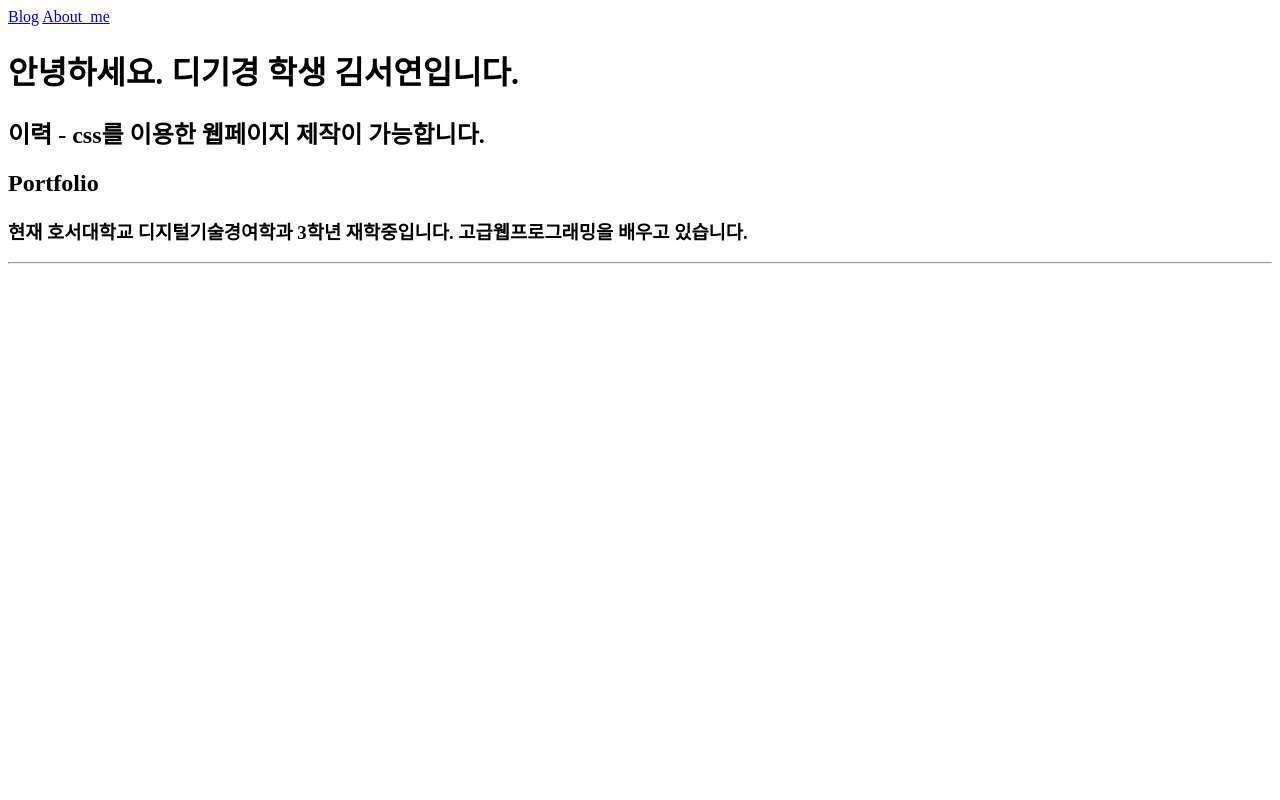
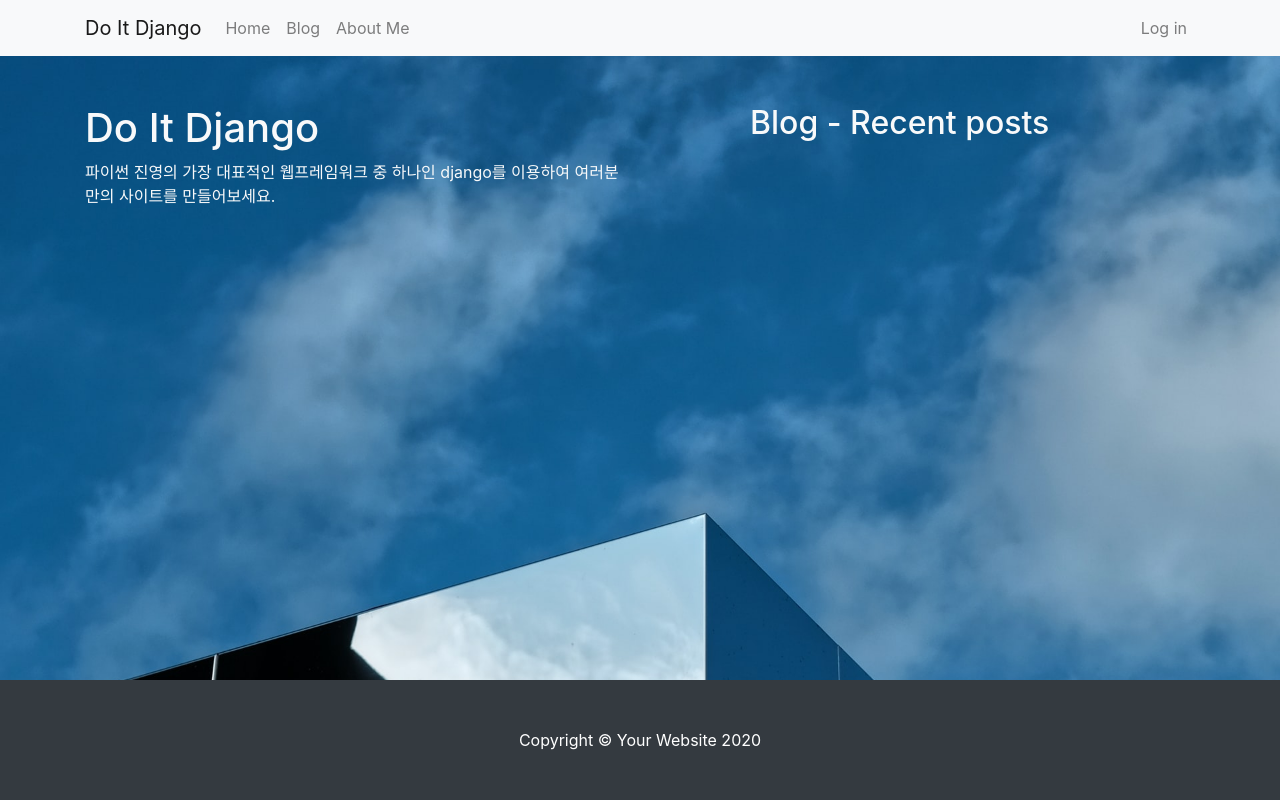
Before and after one commit to vanilla1106/doitdjango, a Django app: page /about_me/ in a window 1280 px wide. Run offline with Django 3.2, Linux system fonts and the light colour scheme; some libraries are stand-ins or nearby versions.

Commit message:
대문 페이지 수정하기

```diff
--- a/blog/templates/blog/navbar.html
+++ b/blog/templates/blog/navbar.html
@@ -30,6 +30,18 @@
                   <li class="nav-item dropdown">
                     <a class="nav-link dropdown-toggle" href="#" id="navbarDropdownMenuLink"
                        role="button" data-toggle="dropdown" aria-haspopup="true" aria-expanded="false">
+
+                      {% if user is not None %}
+                           {% if user.socialaccount_set.all.0.get_avater_url %}
+                              <img class="mr-1 rounded-circle" width="25px" src="{{ user.socialaccount_get.all.0.get_avatar_url }}">
+                           {% else %}
+                              <img class="mr-1 rounded-circle" width="25px" src="https://avatars.dicebear.com/api/human/{user.email}.svg">
+                           {% endif %}
+                      {% else %}
+                           <img class="mr-1 rounded-circle" width="25px" src="http://placehold.it/50x50">
+                      {% endif %}
+                      &nbsp;
+
                       {{ user.username }}
                     </a>
                     <div class="dropdown-menu" aria-labelledby="navbarDropdownMenuLink">
--- /dev/null
+++ b/single_pages/static/single_pages/css/landing.css
@@ -0,0 +1,14 @@
+body {
+    background: url('/static/single_pages/images/amsterdam_sky.jpg') no-repeat center center fixed;
+    -webkit-background-size: cover;
+    -moz-background-size: cover;
+    background-size: cover;
+    -o-background: cover;
+    }
+
+section {
+     margin-bottom: 150px;
+     }
+
+.card {
+     background-color: rgba(255, 255, 255, 0.6);}
--- a/single_pages/templates/single_pages/about_me.html
+++ b/single_pages/templates/single_pages/about_me.html
@@ -1,21 +1,53 @@
 <!DOCTYPE html>
+{% load static %}
 <html lang="ko">
 <head>
     <meta charset="UTF-8">
-    <title>학생 김서연입니다.</title>
+    <title> Do It Django </title>
+
+    <link href="{% static 'blog/bootstrap/bootstrap.min.css' %}" rel="stylesheet" type="text/css">
+    <link href="{% static 'single_pages/css/landing.css' %}" rel="stylesheet" type="text/css">
+        <script src="https://kit.fontawesome.com/765d008ba4.js" crossorigin="anonymous"></script>
 </head>
 <body>
-<nav>
-    <a href="/blog/">Blog</a>
-    <a href="about_me">About_me</a>
-</nav>
 
-<h1>안녕하세요. 디기경 학생 김서연입니다.</h1>
-<h2>이력 - css를 이용한 웹페이지 제작이 가능합니다.</h2>
-<h2>Portfolio</h2>
-<h3>현재 호서대학교 디지털기술경여학과 3학년 재학중입니다.
-고급웹프로그래밍을 배우고 있습니다.</h3>
-<hr/>
+{% include 'blog/navbar.html' %}
 
+<section>
+    <div class="container">
+        <div class="row justify-content-between">
+            <div class="col-lg-6 text-light">
+                <h1 class="mt-5">Do It Django</h1>
+                <p>파이썬 진영의 가장 대표적인 웹프레임워크 중 하나인 django를 이용하여
+                    여러분만의 사이트를 만들어보세요.</p>
+            </div>
+            <div class="col-lg-5 mt-5">
+                <h2 class="text-light">Blog - Recent posts</h2>
+                {% for post in recent_posts %}
+                   <div class="card mt-1">
+                       <div class="card-body">
+                           <h6><a href="{{ post.get_absolute_url }}" class="text-decoration-none text-dark">{{ post.title }}</a></h6>
+                           <span class="badge badge-pill badge-light float-right">
+                                <img class="mr-1 rounded-circle" width="20px" src="{{ post.get_avatar_url }}">
+                               {{ post.author.username }}
+                               &nbsp;
+                               &nbsp;
+                               {{ post.created_at }}
+                           </span>
+                       </div>
+                   </div>
+                {% endfor %}
+            </div>
+        </div>
+    </div>
+</section>
+
+<div class="fixed-bottom">
+{% include 'blog/footer.html' %}
+</div>
+
+<script src="https://code.jquery.com/jquery-3.5.1.slim.min.js" integrity="sha384-DfXdz2htPH0lsSSs5nCTpuj/zy4C+OGpamoFVy38MVBnE+IbbVYUew+OrCXaRkfj" crossorigin="anonymous"></script>
+<script src="https://cdn.jsdelivr.net/npm/popper.js@1.16.1/dist/umd/popper.min.js" integrity="sha384-9/reFTGAW83EW2RDu2S0VKaIzap3H66lZH81PoYlFhbGU+6BZp6G7niu735Sk7lN" crossorigin="anonymous"></script>
+<script src="https://cdn.jsdelivr.net/npm/bootstrap@4.5.3/dist/js/bootstrap.min.js" integrity="sha384-w1Q4orYjBQndcko6MimVbzY0tgp4pWB4lZ7lr30WKz0vr/aWKhXdBNmNb5D92v7s" crossorigin="anonymous"></script>
 </body>
 </html>
--- a/single_pages/views.py
+++ b/single_pages/views.py
@@ -1,11 +1,16 @@
 from django.shortcuts import render
+from blog.models import Post
 
 # Create your views here.
 
 def landing(request):
+    recent_posts = Post.objects.order_by('-pk')[:3]
     return render(
         request,
-        'single_pages/landing.html'
+        'single_pages/landing.html',
+        {
+            'recent_posts': recent_posts,
+        }
     )
 
 def about_me(request):
```
Also changed, not shown: blog/models.py (+9 -0 lines), blog/tests.py (+6 -2 lines), single_pages/templates/single_pages/landing.html (+43 -11 lines), single_pages/static/single_pages/images/amsterdam_sky.jpg (added).
